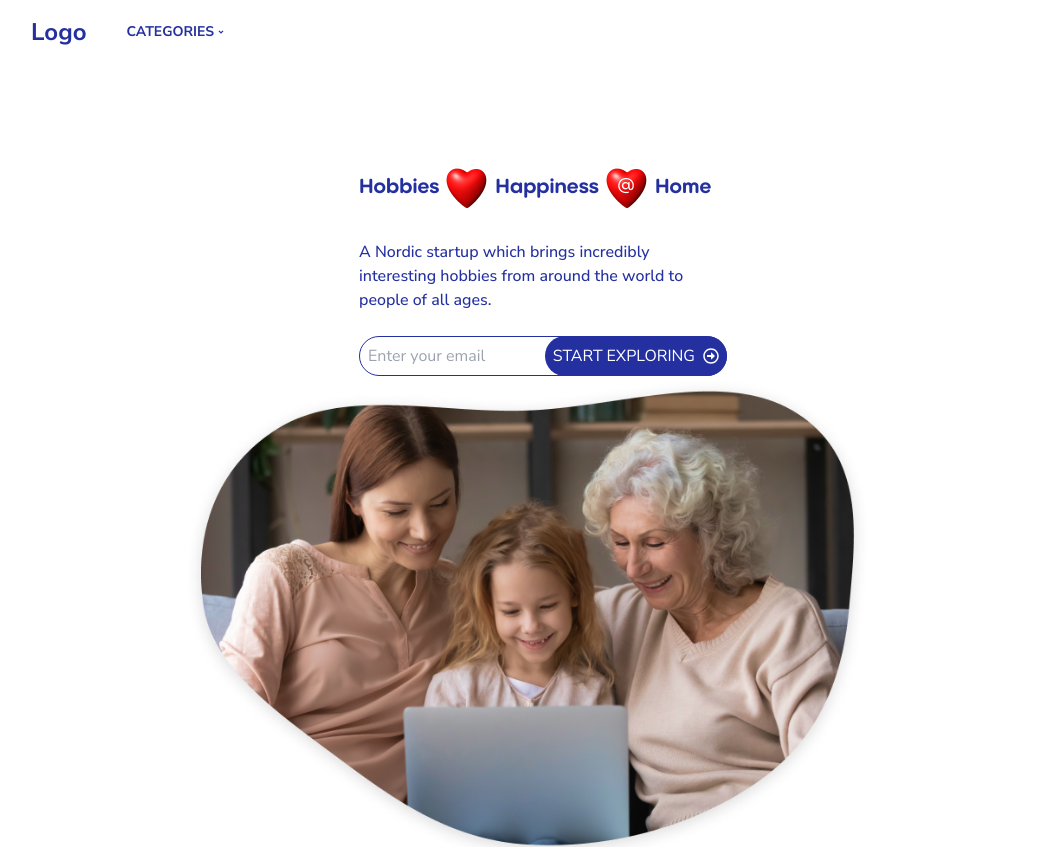
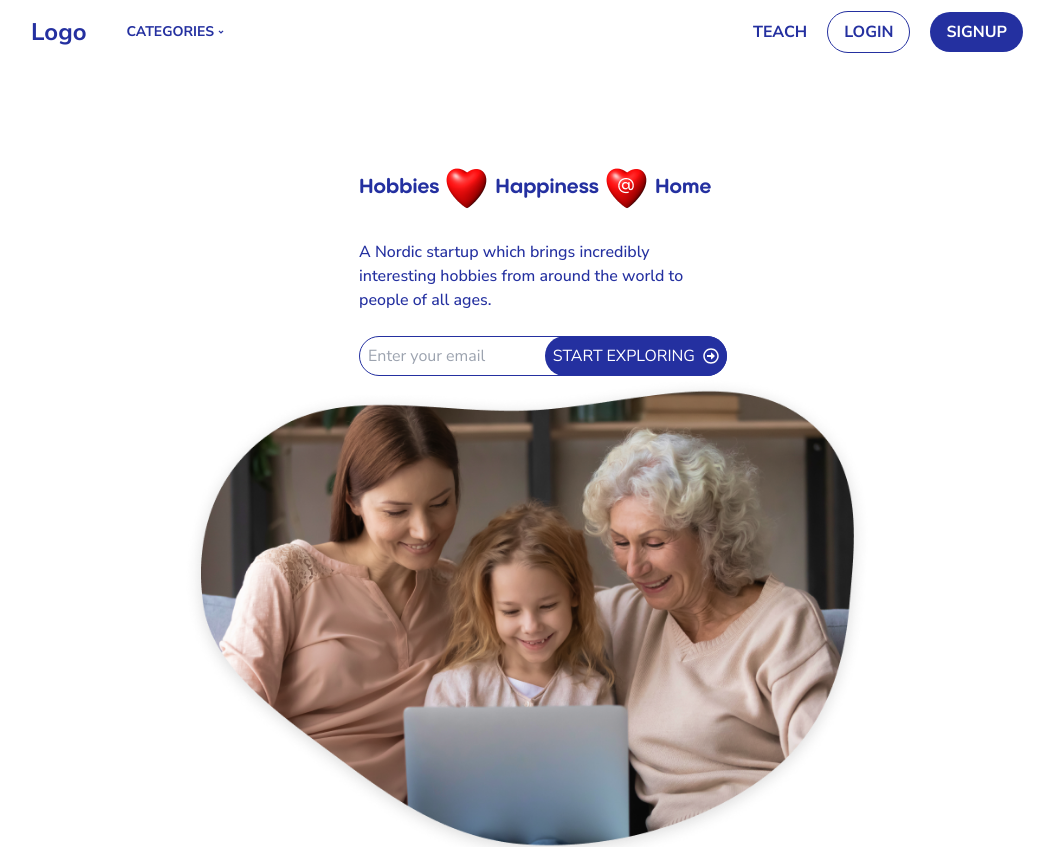
Before and after one commit to satyamy846/simple-plan-assignment, a React (Vite) app: page / in a window 1280 px wide. Shown: the top 847 px of the page, without its empty margins (113-1167 px from the left). Built offline with nearby package versions, Linux system fonts and the light colour scheme.

Commit message:
navbar fixes

```diff
--- a/src/components/Navbar.jsx
+++ b/src/components/Navbar.jsx
@@ -41,7 +41,7 @@ export default function Navbar() {
 
         </div>
 
-        <div className='nav-right__wrapper md:hidden justify-center items-center gap-5'>
+        <div className='nav-right__wrapper hidden md:flex justify-center items-center gap-5'>
           <h3 className='text-primary font-bold'>TEACH</h3>
           <button className="bg-opacity-0 border rounded-full py-2 px-4 font-bold text-primary">LOGIN</button>
           <button className="bg-primary rounded-full py-2 px-4 font-bold text-white">SIGNUP</button>
```
